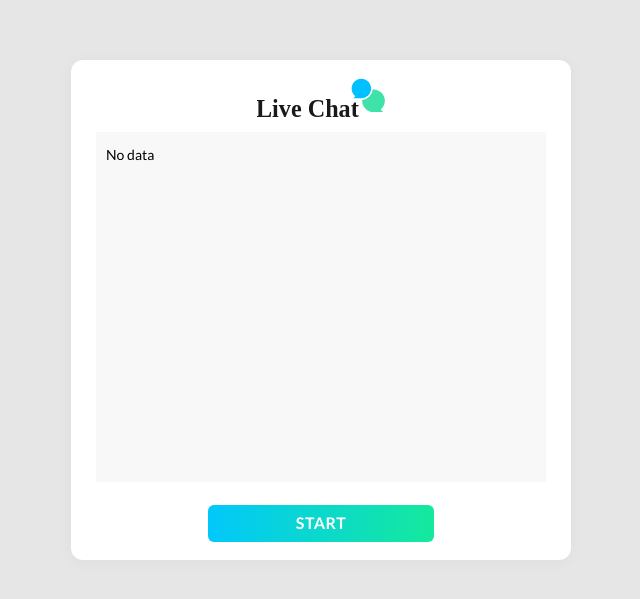
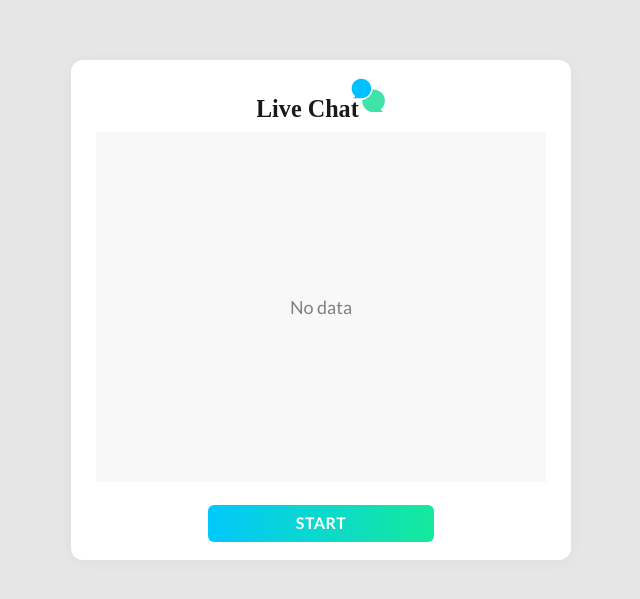
Before and after one commit to nodeschool-karachi/fusionx-workshop, a React (Create React App) app in the folder client/: page / in a window 1280 px wide. Shown: the part 125-724 px from the top of the page, without its empty margins (339-979 px from the left). Built offline with nearby package versions, Linux system fonts and the light colour scheme.

Commit message:
Add empty state and move function inside the effect hook

```diff
--- a/client/src/components/streaming_box/messages_container/MessagesContainer.index.js
+++ b/client/src/components/streaming_box/messages_container/MessagesContainer.index.js
@@ -10,11 +10,21 @@ class Chat extends Component {
   };
 
   componentDidMount() {
-    this.timerID = setInterval(() => {
+    // Set Interval
+    this.timerID = setInterval(async () => {
       if (this.state.isStreaming) {
-        this.generateMessage();
+        try {
+          const message = await getMessage();
+          this.setState(prevState => ({
+            messages: [...prevState.messages, message],
+          }));
+        } catch (error) {
+          console.log(error);
+        }
       }
     }, 1000);
+
+    // Add listener
     document.addEventListener('keydown', this.handleKey);
   }
 
@@ -48,12 +58,16 @@ class Chat extends Component {
   }
 
   // fetch the new messages.
-  generateMessage = async () => {
-    const message = await getMessage();
-    this.setState(prevState => ({
-      messages: [...prevState.messages, message],
-    }));
-  };
+  // generateMessage = async () => {
+  //   try {
+  //     const message = await getMessage();
+  //     this.setState(prevState => ({
+  //       messages: [...prevState.messages, message],
+  //     }));
+  //   } catch (error) {
+  //     console.log(error);
+  //   }
+  // };
 
   // Handles the keystroke.
   handleKey = e => {
@@ -73,7 +87,9 @@ class Chat extends Component {
           {this.state.messages.map((message, index) => {
             return <Message {...message} key={index} />;
           })}
-          {this.state.messages.length == 0 && <div>No data</div>}
+          {this.state.messages.length === 0 && (
+            <div className="streaming-box__messages-list--empty">No data</div>
+          )}
         </ul>
       </div>
     );
```
